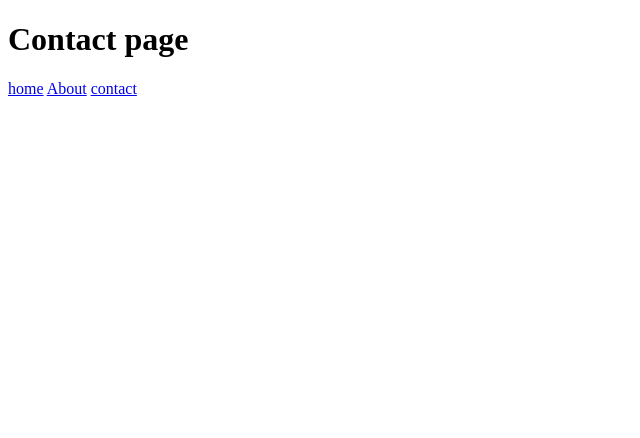
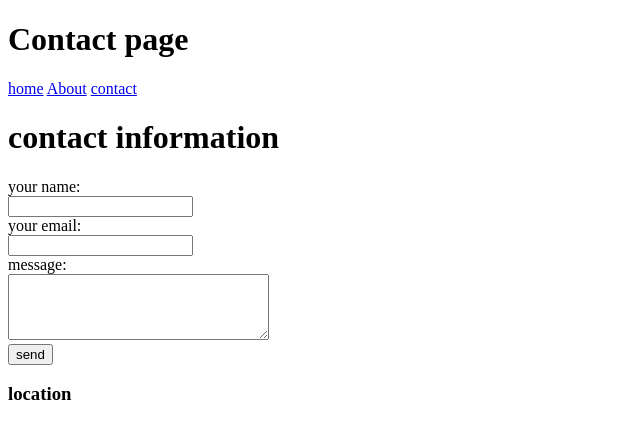
Before and after one commit to kalyanigaikwad73/assignment-no-08, a plain HTML site: page pages/contact.html in a window 1280 px wide. Shown: the whole page, without its empty margins (0-640 px from the left). Drawn offline with Linux system fonts and the light colour scheme.

Commit message:
map & frame tage add

```diff
--- a/pages/contact.html
+++ b/pages/contact.html
@@ -12,6 +12,22 @@
         <a href="./about.html">About</a>
         <a href="./contact.html">contact</a>
     </div>
+    <h1>contact information</h1>
+    <form>
+        <label for="name">your name:</label><br>
+        <input type="text" id="name" name="name"><br>
+
+        <label for="email">your email:</label><br>
+        <input type="email" id="email" name="email"><br>
+
+        <label for="message">message:</label><br>
+        <textarea id="message" name="message" rows="4" cols="30"></textarea><br>
+
+        <input type="submit" value="send">
+    </form>
+    <h3>location</h3>
+    <iframe src="https://www.google.com/maps/embed?pb=!1m18!1m12!1m3!1d3869379.4698716854!2d69.3052407132249!3d18.722652274607064!2m3!1f0!2f0!3f0!3m2!1i1024!2i768!4f13.1!3m3!1m2!1s0x3bcfc41e9c9cd6f9%3A0x1b2f22924be04fb6!2sMaharashtra!5e0!3m2!1sen!2sin!4v1763102124149!5m2!1sen!2sin"
+        width="600" height="450" style="border:0;</iframe>
 </body>
 
 </html>
```
Also changed, not shown: pages/about.html (+1 -0 lines).
